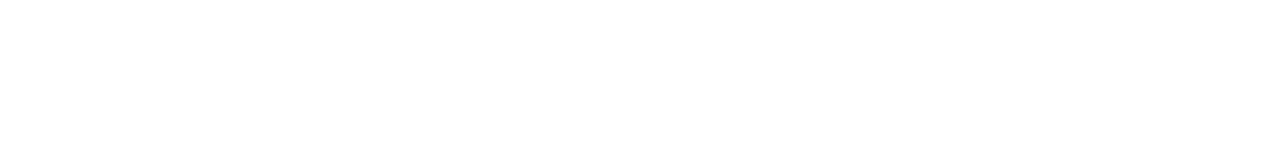
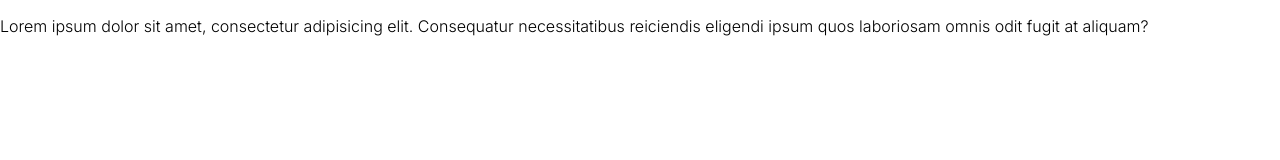
Before and after one commit to mkrasky/PortfolioWebsite, a plain HTML site: page index.html in a window 1280 px wide. Drawn offline with Linux system fonts and the light colour scheme; files that its build step writes are made by us from their sources.

Commit message:
test push

```diff
--- a/index.html
+++ b/index.html
@@ -12,7 +12,7 @@
     <!-- #296fdd -->
     <Header class="hero">
         <div class="navbar" id="navbar">
-
+            <p>Lorem ipsum dolor sit amet, consectetur adipisicing elit. Consequatur necessitatibus reiciendis eligendi ipsum quos laboriosam omnis odit fugit at aliquam?</p>
         </div>
 
     </Header>
```
